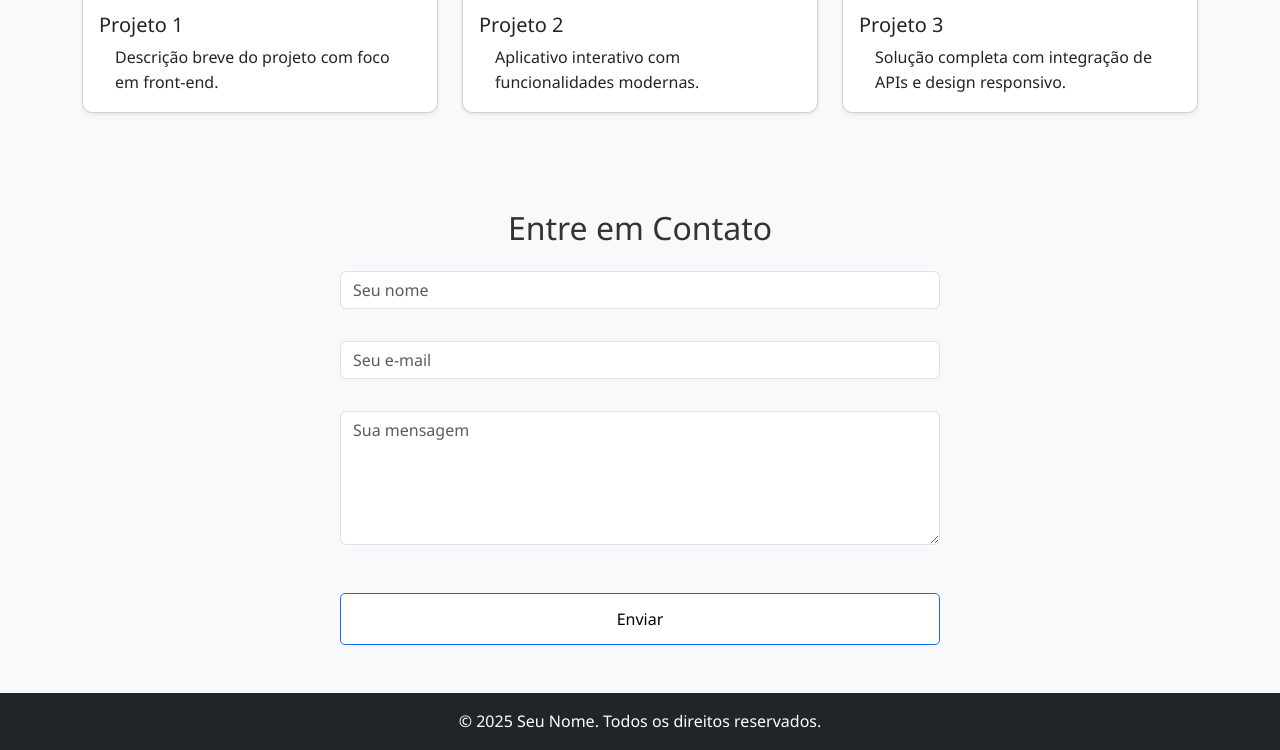
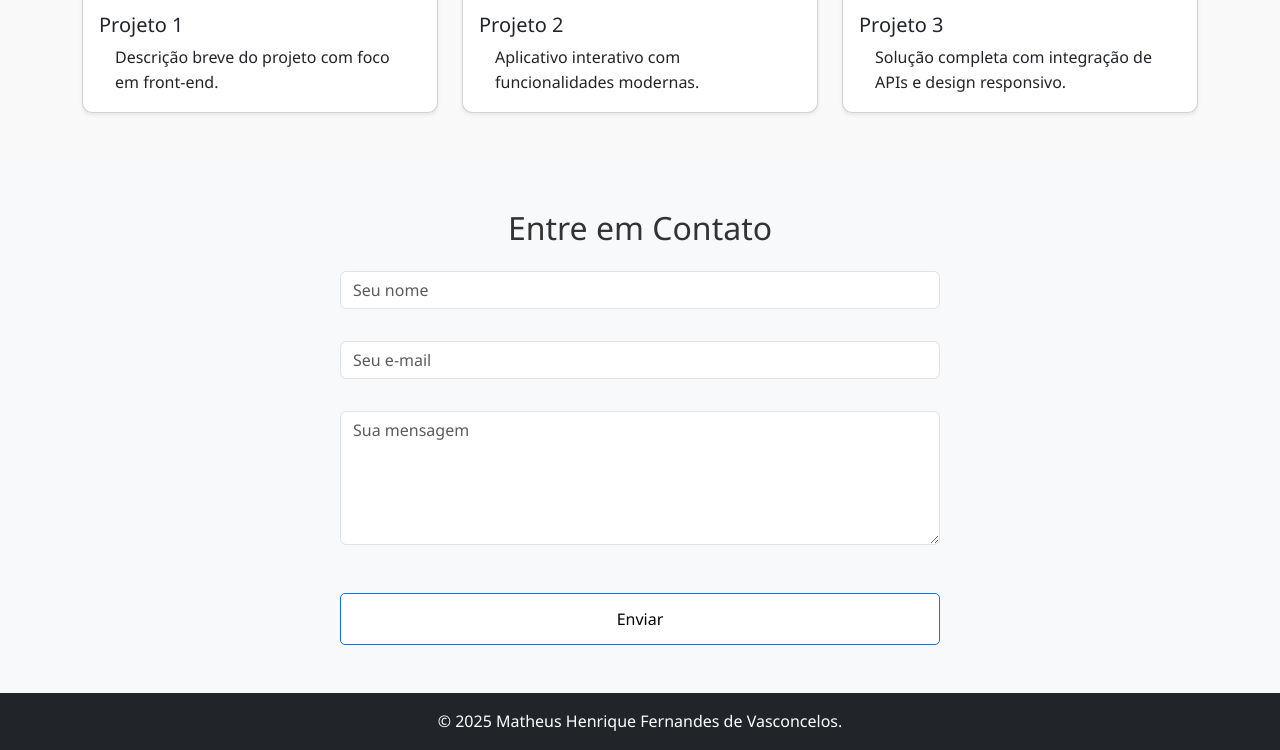
Before and after one commit to Matheus-hfv/Portif-lio, a plain HTML site: page index.html in a window 1280 px wide. Shown: the part 1134-1884 px from the top of the page. Drawn offline with nearby package versions, Linux system fonts and the light colour scheme.

Commit message:
Atualizando HTML

```diff
--- a/index.html
+++ b/index.html
@@ -111,7 +111,7 @@
 
   <!-- Footer -->
   <footer class="bg-dark text-center text-white py-3">
-    <p class="mb-0">© 2025 Seu Nome. Todos os direitos reservados.</p>
+    <p class="mb-0">© 2025 Matheus Henrique Fernandes de Vasconcelos.</p>
   </footer>
 
   <!-- Bootstrap JS Bundle -->
```
